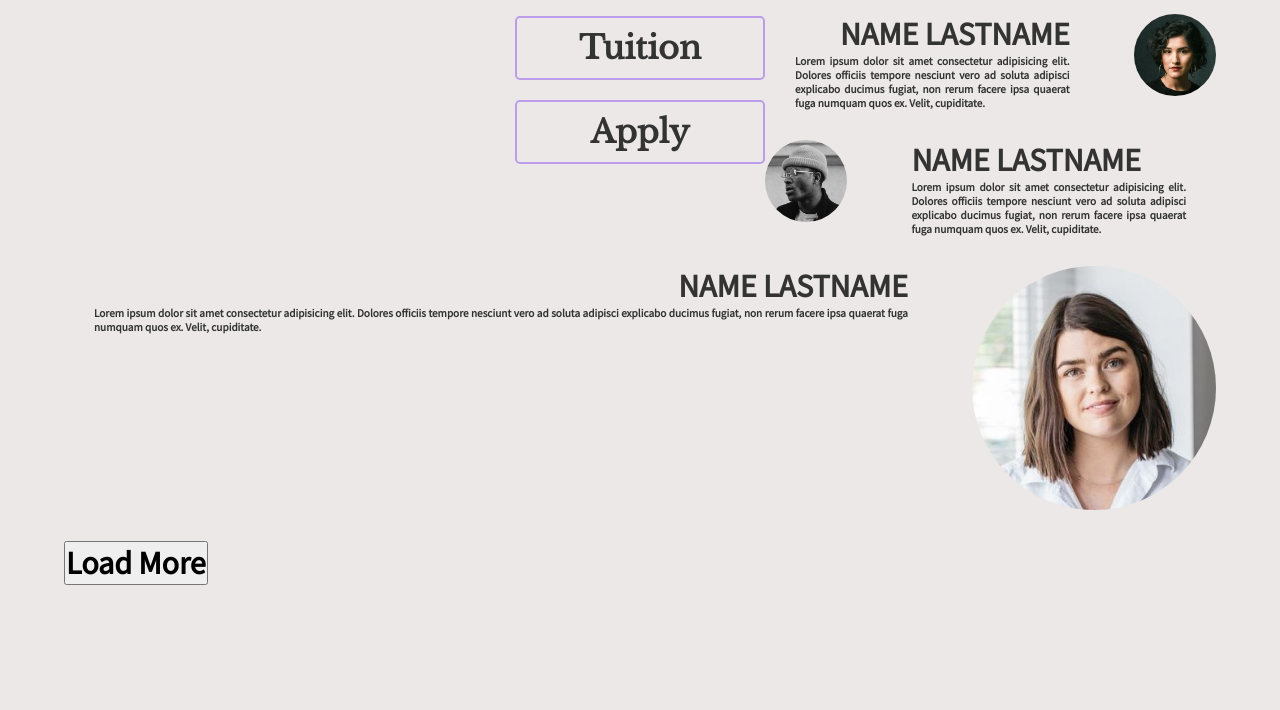
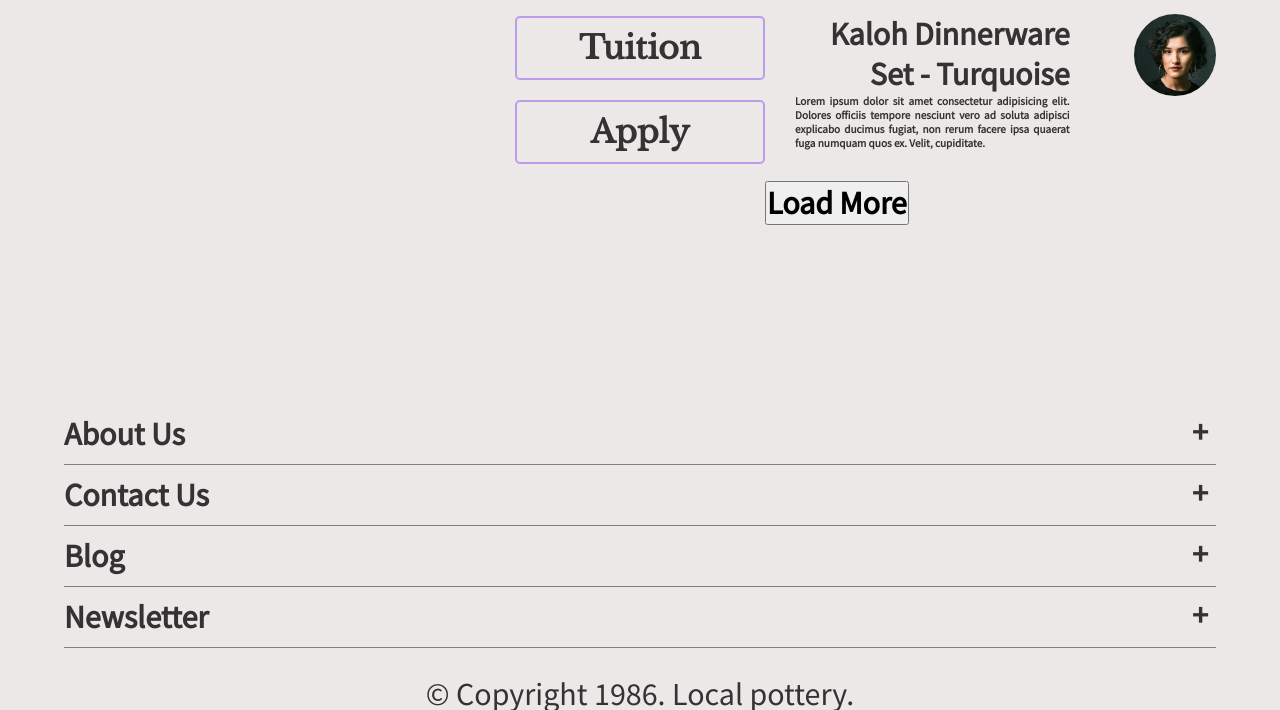
Before and after one commit to Yulianna-Zakaliuzhna/interaction, a plain HTML site: page index.html in a window 1280 px wide. Shown: the part 759-1469 px from the top of the page. Drawn offline with nearby package versions, Linux system fonts and the light colour scheme.

Commit message:
js works

```diff
--- a/js/javascript.js
+++ b/js/javascript.js
@@ -32,20 +32,23 @@ const usercard = [
     name: `Kaloh Dinnerware Set - Turquoise`,
     description: `Lorem ipsum dolor sit amet consectetur adipisicing elit. Dolores officiis tempore nesciunt vero ad soluta adipisci explicabo ducimus fugiat, non rerum facere ipsa quaerat fuga numquam quos ex. Velit, cupiditate.`,
     photo: `img/headshot-2.jpg`,
+    cssClass: 'usercard'
   },
   {
     id: 6,
     name: `Kaloh Dinnerware Set - Turquoise`,
     description: `Lorem ipsum dolor sit amet consectetur adipisicing elit. Dolores officiis tempore nesciunt vero ad soluta adipisci explicabo ducimus fugiat, non rerum facere ipsa quaerat fuga numquam quos ex. Velit, cupiditate.`,
     photo: `img/headshot-2.jpg`,
+    cssClass: 'usercard-opposite'
   },
 ]
 
 
 function getUsercardAsHtmlString(usercard) {
 
-  return `<div class= "${usercard.cssClass}" >
-            <nav><img class="headshot" src="${usercard.photo}" alt="${usercard.name}"><nav>
+  if(usercard.cssClass === "usercard") {
+    return `<div class= "${usercard.cssClass}" >
+            <nav><img class="headshot" src="${usercard.photo}" alt="${usercard.name}"></nav>
               <ul>
                 <li><h3> ${usercard.name} </h3></li>
                 <li><h4> ${usercard.description}</h4></li>
@@ -53,6 +56,19 @@ function getUsercardAsHtmlString(usercard) {
               </ul>
 
            </div>`;
+  } else {
+    return `<div class= "${usercard.cssClass}" >
+              <ul>
+                <li><h3> ${usercard.name} </h3></li>
+                <li><h4> ${usercard.description}</h4></li>
+
+              </ul>
+            <nav><img class="headshot" src="${usercard.photo}" alt="${usercard.name}"></nav>
+
+           </div>`;
+  }
+
+
 }
 function renderUsercard(arr) {
 
@@ -79,4 +95,4 @@ $("#loadMore").click(() =>{
    }
   });
 
-//renderUsercard(usercard.slice(0,numOfItems));
+renderUsercard(usercard.slice(0,numOfItems));
```
Also changed, not shown: index.html (+2 -2 lines).
